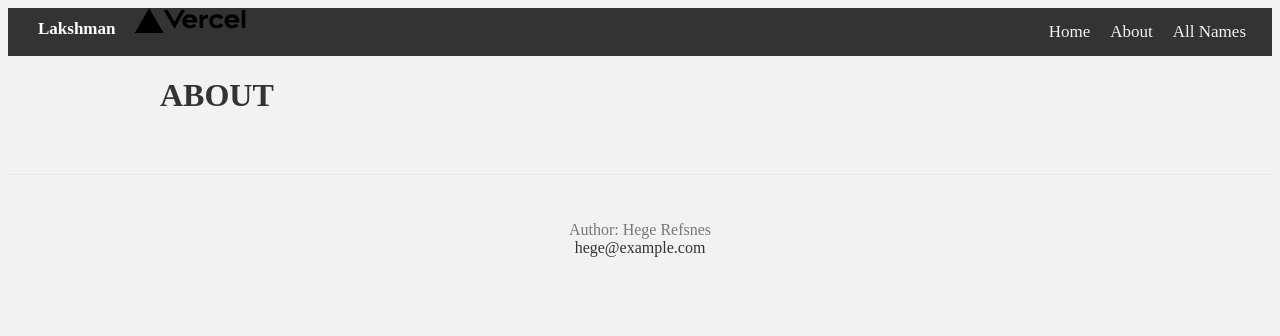
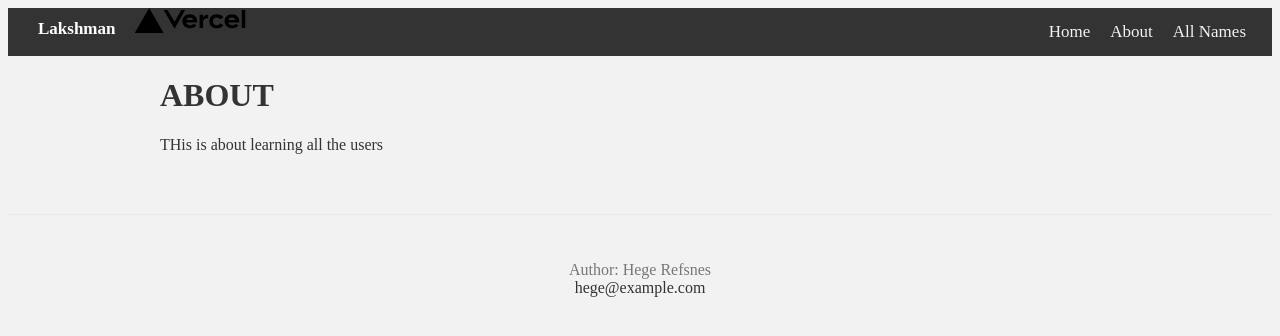
Before and after one commit to LakshmanThotaPHS/next-api-test, a Next.js app: page /about in a window 1280 px wide. Shown: the top 336 px of the page. Built offline with nearby package versions, Linux system fonts and the light colour scheme.

Commit message:
updated about page

```diff
--- a/src/pages/about.js
+++ b/src/pages/about.js
@@ -7,6 +7,7 @@ const About = () => {
         </Head>
         <div className="content">
             <h1>ABOUT</h1>
+            <p>THis is about learning all the users</p>
         </div>
     </>
     );
```
